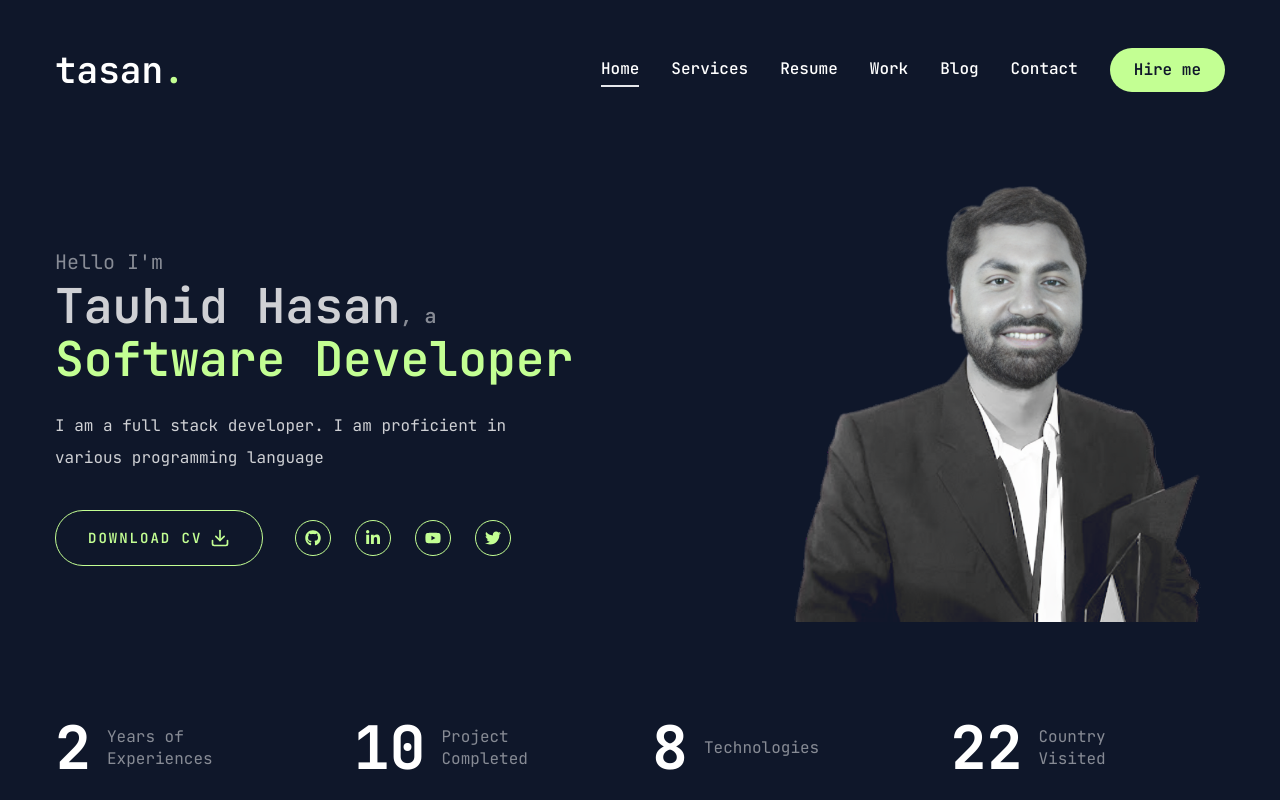
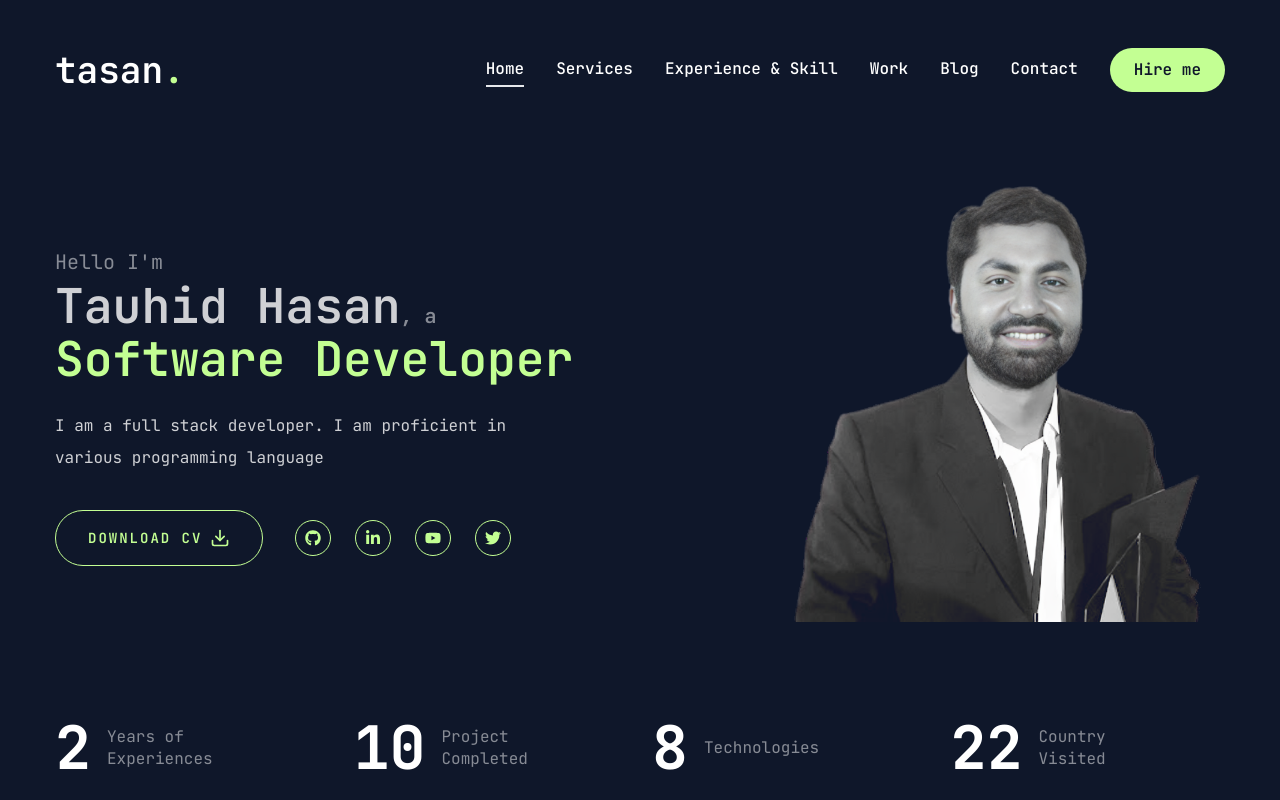
Before and after one commit to tauhid-hasan-dev/portfolio-tauhid, a Next.js app: page / in a window 1280 px wide. Built offline with nearby package versions, Linux system fonts and the light colour scheme.

Commit message:
experience and skill updated

```diff
--- a/components/MobileNav.jsx
+++ b/components/MobileNav.jsx
@@ -15,12 +15,16 @@ const links = [
     path: "/services",
   },
   {
-    name: "resume",
+    name: "Experience & Skill",
     path: "/resume",
   },
   {
     name: "work",
     path: "/work",
+  },
+  {
+    name: "blog",
+    path: "/blog",
   },
   {
     name: "contact",
--- a/components/Nav.jsx
+++ b/components/Nav.jsx
@@ -15,7 +15,7 @@ const links = [
     path: "/services",
   },
   {
-    name: "resume",
+    name: "Experience & Skill",
     path: "/resume",
   },
   {
```
